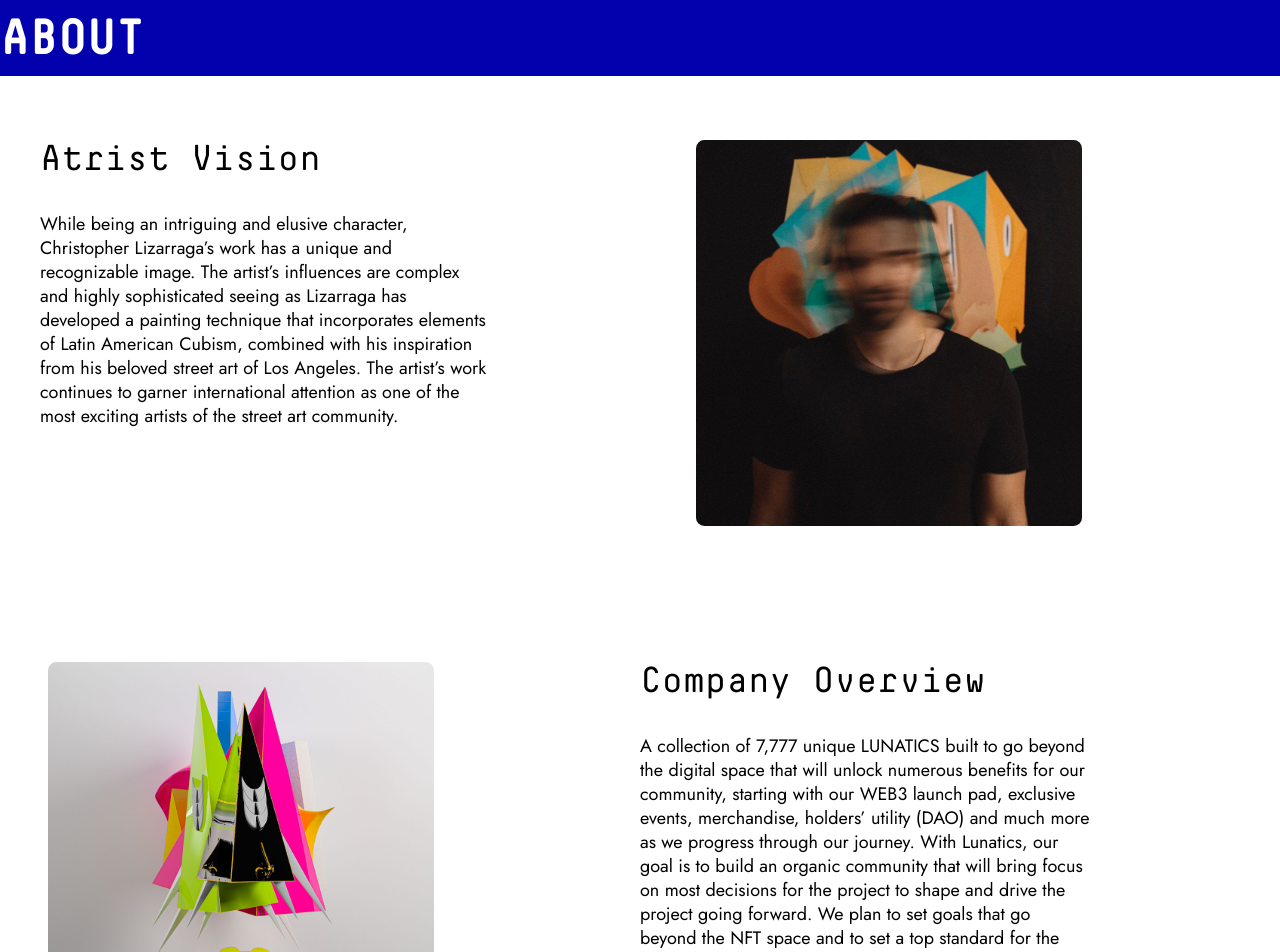
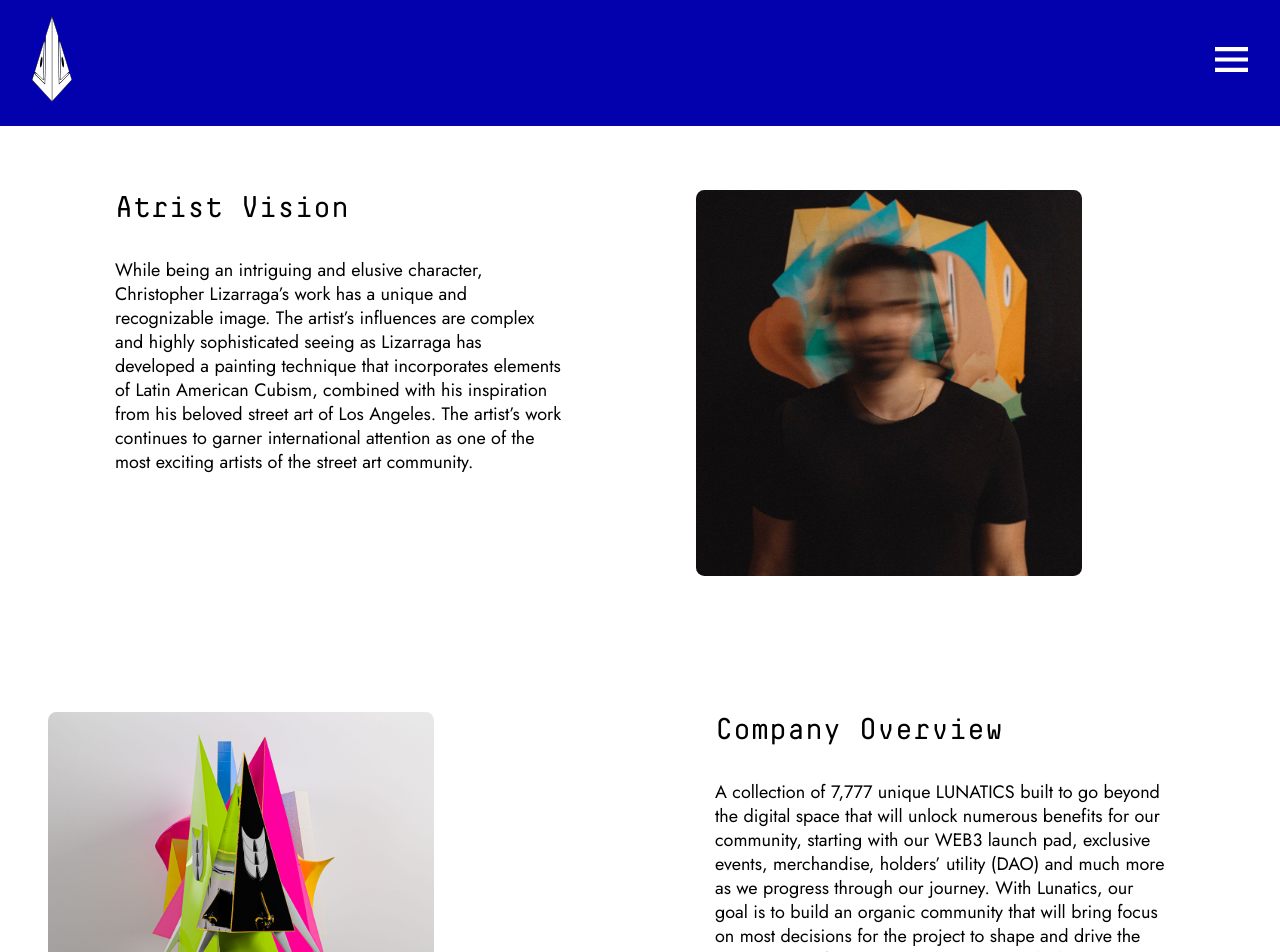
Before and after one commit to asfand687/lunatics-nft, a React (Create React App) app: page /about in a window 1280 px wide. Shown: the top 952 px of the page. Built offline with nearby package versions, Linux system fonts and the light colour scheme; a web font is replaced by a local one.

Commit message:
changed the layout of sub pages

```diff
--- a/src/components/AboutHero.jsx
+++ b/src/components/AboutHero.jsx
@@ -3,16 +3,17 @@ import HeroImg from '../assets/about-001.svg'
 
 const AboutHero = () => {
   return (
-    <section className="w-full py-16 lg:max-w-[1300px] 2xl:max-w-full 2xl:mx-[3%] px-4 mx-auto flex flex-col lg:flex-row-reverse justify-between mb-2">
-      <div className="order-2 lg:order-1 flex-1 ">
-        <img className="px-8 w-full lg:w-[450px]" src={HeroImg} alt="hero" />
-      </div>
-      <div className="pb-8 lg:pb-0 order-1 lg:order-2 flex-1 px-6">
-        <h2 className="text-4xl w-full">Atrist Vision</h2>
+    <section className="w-full py-16 lg:max-w-[1300px] 2xl:max-w-full px-4 mx-auto flex flex-col lg:flex-row justify-between mb-2">
+      <div className="pb-8 lg:pb-0 lg:flex lg:flex-col lg:items-center flex-1 px-6">
+        <h2 className="text-3xl lg:w-[450px]">Atrist Vision</h2>
         <p className="w-full  text-lg lg:max-w-[450px] pt-8 font-jost leading-6">While being an intriguing and elusive character, Christopher Lizarraga’s work has a unique and recognizable image. The artist’s influences are complex and highly sophisticated seeing as Lizarraga has developed a
           painting technique that incorporates elements of Latin American Cubism, combined with his inspiration from his
           beloved street art of Los Angeles. The artist’s work continues to garner international attention as one of the
           most exciting artists of the street art community.</p>
+      </div>
+
+      <div className="flex-1 2xl:flex 2xl:justify-center">
+        <img className="px-8 w-full lg:w-[450px]" src={HeroImg} alt="hero" />
       </div>
     </section>
   )
--- a/src/components/CompanySection.jsx
+++ b/src/components/CompanySection.jsx
@@ -3,12 +3,12 @@ import HeroImg from '../assets/about-002.svg'
 
 const CompanySection = () => {
   return (
-    <section className="w-full py-16 lg:max-w-[1300px] 2xl:max-w-full 2xl:mx-[3%] px-4 mx-auto flex flex-col lg:flex-row justify-between mb-2">
-      <div className="order-2 lg:order-1 flex-1 ">
+    <section className="w-full py-16 lg:max-w-[1300px] 2xl:max-w-full px-4 mx-auto flex flex-col lg:flex-row justify-center mb-2">
+      <div className="order-2 lg:order-1 flex-1 2xl:flex 2xl:justify-center">
         <img className="px-8 w-full lg:w-[450px]" src={HeroImg} alt="hero" />
       </div>
-      <div className="pb-8 lg:pb-0 order-1 lg:order-2 flex-1 px-6">
-        <h2 className="text-4xl w-full">Company Overview</h2>
+      <div className="pb-8 lg:pb-0 order-1 lg:order-2 flex-1 px-6 lg:flex lg:flex-col lg:items-center">
+        <h2 className="text-3xl lg:w-[450px]">Company Overview</h2>
         <p className="w-full  text-lg lg:max-w-[450px] pt-8 font-jost leading-6">A collection of 7,777 unique LUNATICS built to go beyond the digital space that will unlock numerous benefits for our community, starting with our WEB3 launch pad, exclusive events, merchandise, holders’ utility (DAO) and much more as we progress through our journey. With Lunatics, our goal is to build an organic community that will bring focus on most decisions for the project to shape and drive the project
           going forward. We plan to set goals that go beyond the NFT space and to set a top standard for the fine art community.</p>
       </div>
--- a/src/components/TeamSection.jsx
+++ b/src/components/TeamSection.jsx
@@ -46,7 +46,7 @@ const teamData = [
 
 const TeamSection = () => {
   return (
-    <section className="w-full space-y-24 pt-16 pb-32 lg:max-w-[1300px] 2xl:max-w-full 2xl:mx-[3%] px-4 lg:px-8 mx-auto">
+    <section className="w-full space-y-24 pt-16 pb-32 lg:max-w-[1300px] 2xl:max-w-full px-4 lg:px-8 mx-auto">
       {
         teamData.map(team => (
           <TeamMember
--- a/src/pages/About.jsx
+++ b/src/pages/About.jsx
@@ -1,12 +1,12 @@
 import React from 'react'
-import SectionTitle from '../components/SectionTitle'
 import AboutHero from '../components/AboutHero'
 import CompanySection from '../components/CompanySection'
+import Navbar from '../components/Navbar'
 
 const About = () => {
   return (
     <section>
-      <SectionTitle text={"About"} />
+      <Navbar classes="w-full py-4 bg-[#0300AD]" />
       <AboutHero />
       <CompanySection />
     </section>
--- a/src/pages/Faq.jsx
+++ b/src/pages/Faq.jsx
@@ -8,6 +8,7 @@ import Marker6 from '../assets/marker-006.svg'
 import Marker7 from '../assets/marker-007.svg'
 import Marker8 from '../assets/marker-008.svg'
 import Marker9 from '../assets/marker-009.svg'
+import Navbar from '../components/Navbar'
 
 const faqData = [
   {
@@ -70,13 +71,16 @@ const faqData = [
 const Faq = () => {
 
   return (
-    <div className="w-full pt-16 pb-32 lg:max-w-[1300px] 2xl:max-w-full 2xl:mx-[3%] px-4 lg:px-8 mx-auto">
+    <>
+      <Navbar classes="w-full py-4 bg-[#0300AD]" />
+      <div className="w-full pt-16 pb-32 lg:max-w-[1300px] 2xl:max-w-full px-4 lg:px-8 mx-auto">
         {
           faqData.map(faq => (
             <Accordion key={faq.id} faq={faq} />
           ))
         }
       </div>
+    </>
   )
 }
 
--- a/src/pages/Team.jsx
+++ b/src/pages/Team.jsx
@@ -1,11 +1,11 @@
 import React from 'react'
-import SectionTitle from '../components/SectionTitle'
+import Navbar from '../components/Navbar'
 import TeamSection from '../components/TeamSection'
 
 const Team = () => {
   return (
     <div>
-      <SectionTitle text={"Meet The Team"} />
+      <Navbar classes="w-full py-4 bg-[#0300AD]" />
       <TeamSection />
     </div>
   )
```
Lines whose indentation alone changed are shown as unchanged.
